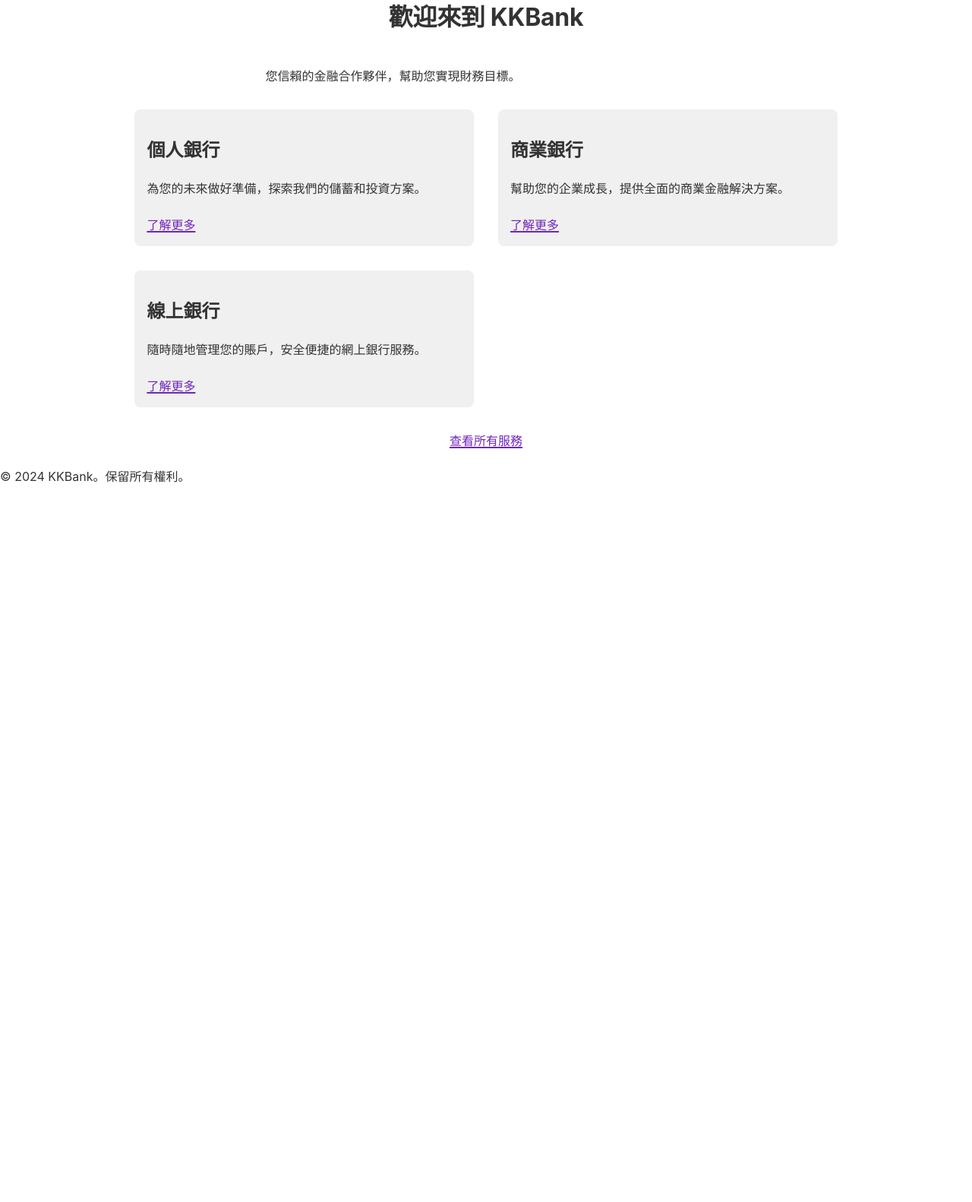
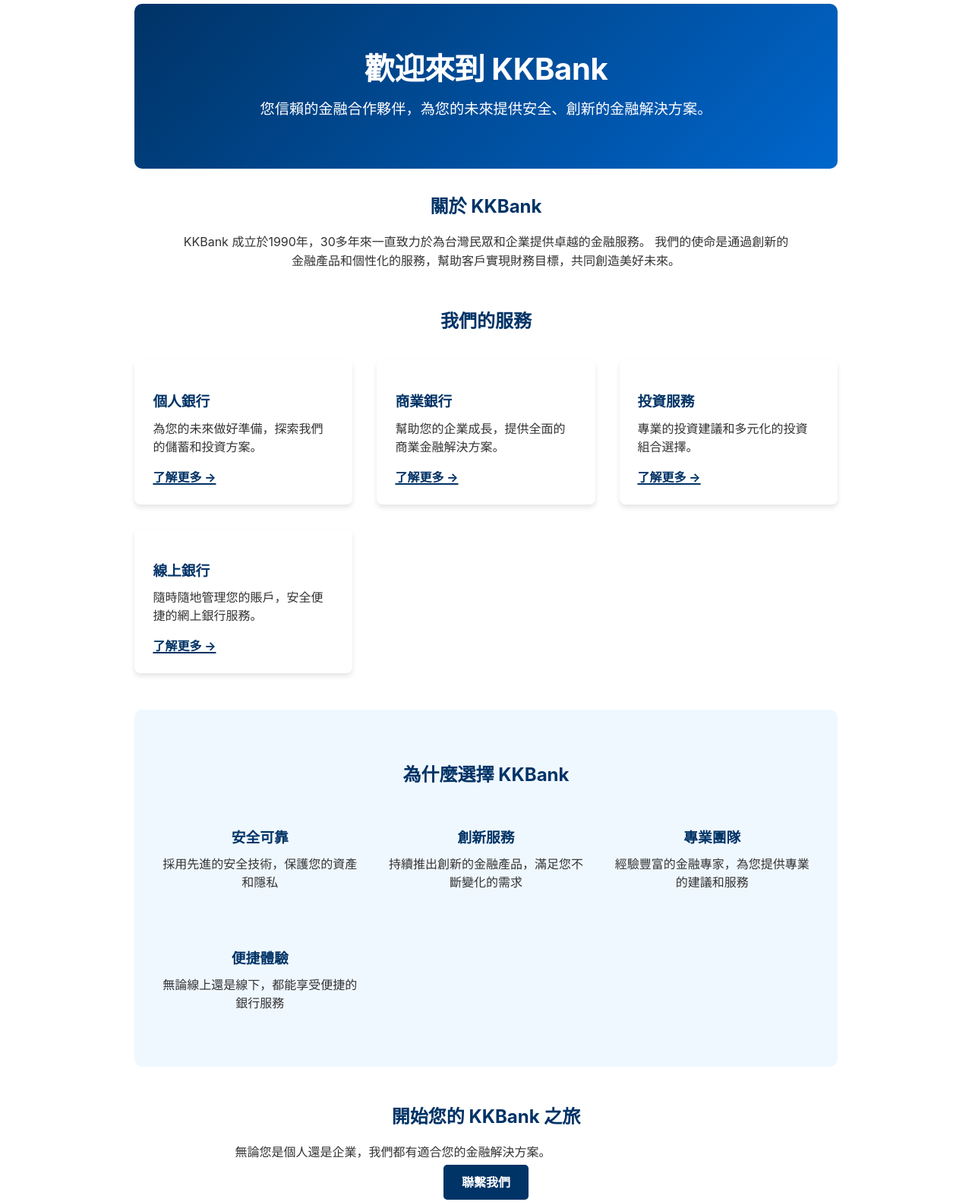
Before and after one commit to ac842/kkbank, a Gatsby site: page / in a window 1280 px wide. Shown: the part 140-1722 px from the top of the page at 76% size. Before the commit the page ends 803 px from the top, so only its background shows below. Built offline with nearby package versions, Linux system fonts and the light colour scheme; Gatsby itself is replaced by a stand-in of ours.

Commit message:
Initial commit

```diff
--- a/src/pages/index.js
+++ b/src/pages/index.js
@@ -6,31 +6,118 @@
 
 const IndexPage = () => (
   <Layout>
-    <div style={{ textAlign: 'center', marginBottom: '2rem' }}>
-      <h1>歡迎來到 KKBank</h1>
-      <p>您信賴的金融合作夥伴，幫助您實現財務目標。</p>
+    {/* 英雄區域 */}
+    <div style={{
+      background: 'linear-gradient(135deg, #003366 0%, #0066cc 100%)',
+      color: 'white',
+      padding: '4rem 2rem',
+      borderRadius: '10px',
+      marginBottom: '2rem',
+      textAlign: 'center'
+    }}>
+      <h1 style={{ fontSize: '2.5rem', marginBottom: '1rem' }}>歡迎來到 KKBank</h1>
+      <p style={{ fontSize: '1.2rem', maxWidth: '600px', margin: '0 auto' }}>
+        您信賴的金融合作夥伴，為您的未來提供安全、創新的金融解決方案。
+      </p>
     </div>
-    <div style={{ display: 'grid', gridTemplateColumns: 'repeat(auto-fit, minmax(300px, 1fr))', gap: '2rem' }}>
-      <div style={{ background: '#f0f0f0', padding: '1rem', borderRadius: '8px' }}>
-        <h2>個人銀行</h2>
-        <p>為您的未來做好準備，探索我們的儲蓄和投資方案。</p>
-        <Link to="/personal">了解更多</Link>
-      </div>
-      <div style={{ background: '#f0f0f0', padding: '1rem', borderRadius: '8px' }}>
-        <h2>商業銀行</h2>
-        <p>幫助您的企業成長，提供全面的商業金融解決方案。</p>
-        <Link to="/business">了解更多</Link>
-      </div>
-      <div style={{ background: '#f0f0f0', padding: '1rem', borderRadius: '8px' }}>
-        <h2>線上銀行</h2>
-        <p>隨時隨地管理您的賬戶，安全便捷的網上銀行服務。</p>
-        <Link to="/online">了解更多</Link>
+
+    {/* 關於我們 */}
+    <div style={{ marginBottom: '3rem', textAlign: 'center' }}>
+      <h2 style={{ color: '#003366', marginBottom: '1rem' }}>關於 KKBank</h2>
+      <p style={{ maxWidth: '800px', margin: '0 auto', lineHeight: '1.6' }}>
+        KKBank 成立於1990年，30多年來一直致力於為台灣民眾和企業提供卓越的金融服務。
+        我們的使命是通過創新的金融產品和個性化的服務，幫助客戶實現財務目標，共同創造美好未來。
+      </p>
+    </div>
+
+    {/* 我們的服務 */}
+    <h2 style={{ color: '#003366', textAlign: 'center', marginBottom: '2rem' }}>我們的服務</h2>
+    <div style={{
+      display: 'grid',
+      gridTemplateColumns: 'repeat(auto-fit, minmax(250px, 1fr))',
+      gap: '2rem',
+      marginBottom: '3rem'
+    }}>
+      <ServiceCard
+        title="個人銀行"
+        description="為您的未來做好準備，探索我們的儲蓄和投資方案。"
+        link="/personal"
+      />
+      <ServiceCard
+        title="商業銀行"
+        description="幫助您的企業成長，提供全面的商業金融解決方案。"
+        link="/business"
+      />
+      <ServiceCard
+        title="投資服務"
+        description="專業的投資建議和多元化的投資組合選擇。"
+        link="/investment"
+      />
+      <ServiceCard
+        title="線上銀行"
+        description="隨時隨地管理您的賬戶，安全便捷的網上銀行服務。"
+        link="/online"
+      />
+    </div>
+
+    {/* 為什麼選擇我們 */}
+    <div style={{
+      background: '#f0f8ff',
+      padding: '3rem 2rem',
+      borderRadius: '10px',
+      marginBottom: '3rem'
+    }}>
+      <h2 style={{ color: '#003366', textAlign: 'center', marginBottom: '2rem' }}>為什麼選擇 KKBank</h2>
+      <div style={{
+        display: 'grid',
+        gridTemplateColumns: 'repeat(auto-fit, minmax(200px, 1fr))',
+        gap: '2rem'
+      }}>
+        <FeatureCard title="安全可靠" description="採用先進的安全技術，保護您的資產和隱私" />
+        <FeatureCard title="創新服務" description="持續推出創新的金融產品，滿足您不斷變化的需求" />
+        <FeatureCard title="專業團隊" description="經驗豐富的金融專家，為您提供專業的建議和服務" />
+        <FeatureCard title="便捷體驗" description="無論線上還是線下，都能享受便捷的銀行服務" />
       </div>
     </div>
-    <div style={{ marginTop: '2rem', textAlign: 'center' }}>
-      <Link to="/services">查看所有服務</Link>
+
+    {/* 號召行動 */}
+    <div style={{ textAlign: 'center', marginBottom: '3rem' }}>
+      <h2 style={{ color: '#003366', marginBottom: '1rem' }}>開始您的 KKBank 之旅</h2>
+      <p style={{ marginBottom: '1rem' }}>無論您是個人還是企業，我們都有適合您的金融解決方案。</p>
+      <Link to="/contact" style={{
+        background: '#003366',
+        color: 'white',
+        padding: '0.8rem 1.5rem',
+        borderRadius: '5px',
+        textDecoration: 'none',
+        fontWeight: 'bold'
+      }}>聯繫我們</Link>
     </div>
   </Layout>
+)
+
+const ServiceCard = ({ title, description, link }) => (
+  <div style={{
+    background: 'white',
+    padding: '1.5rem',
+    borderRadius: '8px',
+    boxShadow: '0 4px 6px rgba(0, 0, 0, 0.1)',
+    transition: 'transform 0.3s ease-in-out',
+    ':hover': {
+      transform: 'translateY(-5px)'
+    }
+  }}>
+    <h3 style={{ color: '#003366', marginBottom: '0.5rem' }}>{title}</h3>
+    <p style={{ marginBottom: '1rem' }}>{description}</p>
+    <Link to={link} style={{ color: '#003366', fontWeight: 'bold' }}>了解更多 &rarr;</Link>
+  </div>
+)
+
+const FeatureCard = ({ title, description }) => (
+  <div style={{ textAlign: 'center' }}>
+    <h3 style={{ color: '#003366', marginBottom: '0.5rem' }}>{title}</h3>
+    <p>{description}</p>
+  </div>
 )
 
 export const Head = () => <Seo title="首頁" />
```
